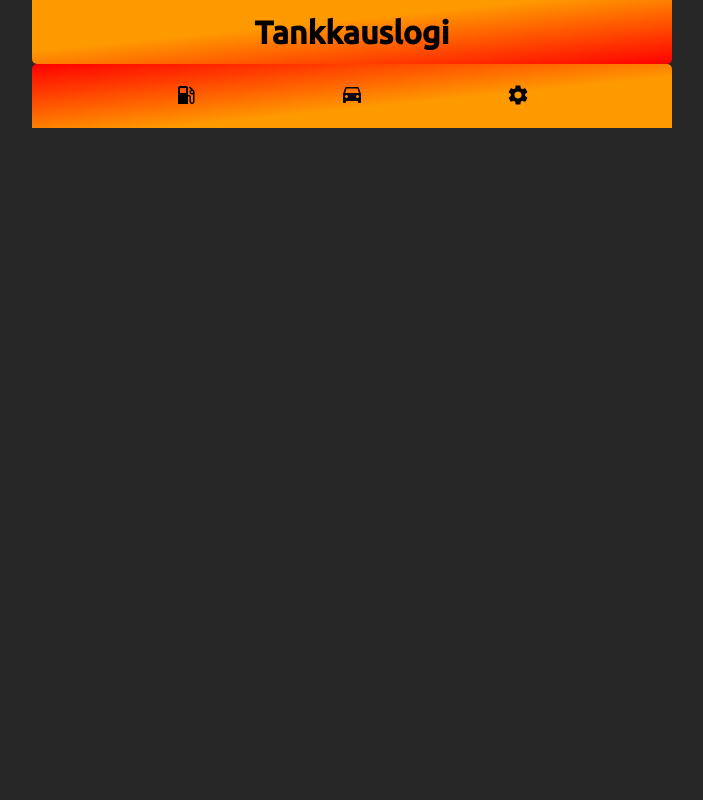
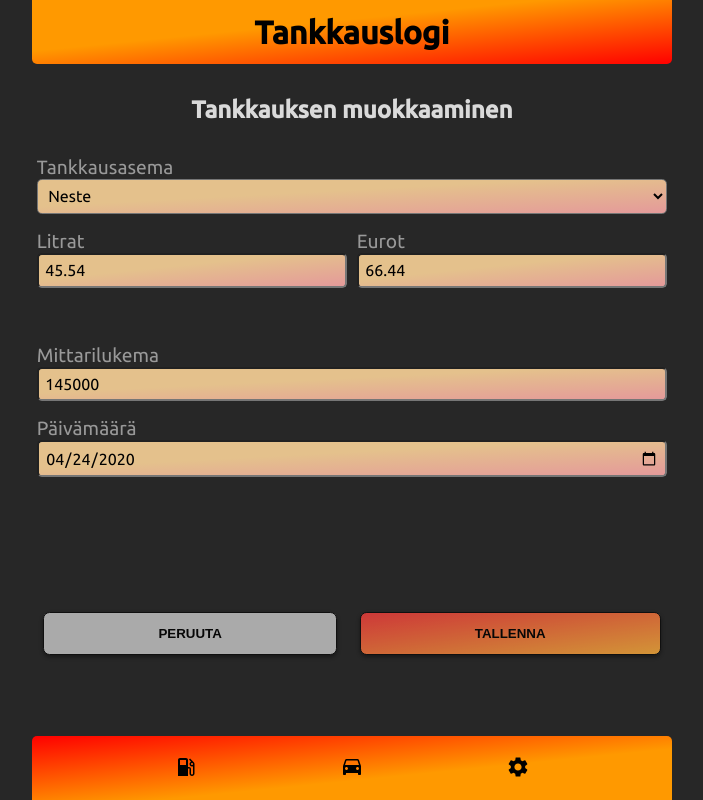
Before and after one commit to toniillokoski/tankkauslogi, a React (Create React App) app: page /edit/1 in a window 1280 px wide. Shown: the whole page, without its empty margins (288-991 px from the left). Built offline with nearby package versions, Linux system fonts and the light colour scheme.

Commit message:
Lisätty tiedon muokkaukseen sivu + toiminallisuus

```diff
--- a/src/App.js
+++ b/src/App.js
@@ -9,6 +9,7 @@ import Tankit from './components/Tankit/Tankit';
 import Ajopäiväkirja from './components/Ajopäiväkirja/Ajopäiväkirja';
 import Settings from './components/Settings/Settings';
 import AddTankki from './components/AddTankki/AddTankki';
+import EditTankki from './components/EditTankki/EditTankki';
 
 class App extends Component {
 
@@ -22,7 +23,12 @@ class App extends Component {
 
 handleFormSubmit(newdata) {
   let storeddata = this.state.data.slice();
-  storeddata.push(newdata);
+  const index = storeddata.findIndex(item => item.id === newdata.id);
+  if (index >= 0) {
+    storeddata[index] = newdata;
+  } else {
+    storeddata.push(newdata);
+  }
   storeddata.sort((a,b) => {
     const aDate = new Date(a.pvm);
     const bDate = new Date(b.pvm);
@@ -43,6 +49,7 @@ render() {
           <Route path="/ajo" component={Ajopäiväkirja} />
           <Route path="/settings" component={Settings} />
           <Route path="/add" render={() => <AddTankki onFormSubmit={this.handleFormSubmit} />} />
+          <Route path="/edit/:id" render={(props) => <EditTankki data={this.state.data} onFormSubmit={this.handleFormSubmit} {...props} />} />
           <Menu />
         </div>
       </Router>
--- /dev/null
+++ b/src/components/EditTankki/EditTankki.css
@@ -0,0 +1,3 @@
+.uusiTankki {
+    padding: 0.5em;
+}
--- /dev/null
+++ b/src/components/EditTankki/EditTankki.js
@@ -0,0 +1,30 @@
+import React from 'react';
+
+import Content from '../Content/Content';
+import './EditTankki.css';
+import TankkiLomake from '../TankkiLomake/TankkiLomake';
+
+function EditTankki(props) {
+
+    const index = props.data.findIndex(item => item.id === props.match.params.id);
+
+    let itemData = props.data[index];
+
+    return (
+      <Content>
+
+      <div className="edittankki">
+
+      <h2>Tankkauksen muokkaaminen</h2>
+
+
+
+      <TankkiLomake onFormSubmit={props.onFormSubmit} data={itemData} />
+
+      </div>
+
+    </Content>
+  );
+}
+
+export default EditTankki;
--- a/src/components/Otsikko/Otsikko.css
+++ b/src/components/Otsikko/Otsikko.css
@@ -8,6 +8,7 @@
     align-items: center;
     border-bottom-left-radius: 5px;
     border-bottom-right-radius: 5px;
+    margin-bottom: 0.5em;
   }
 
   .header h1 {
--- a/src/components/Tankkaus/Tankkaus.css
+++ b/src/components/Tankkaus/Tankkaus.css
@@ -1,10 +1,12 @@
 .tankkaus {
+    /*
     padding-top: 0.7em;
     padding-bottom: 0.7em;
     padding-left: 0.4em;
-    padding-right: 0.4em;
+    */
     border-bottom: 2.5px groove black;
     color: white;
+    display: flex;
   }
 
 .tankkaus__rivi {
@@ -20,5 +22,25 @@
 .tankkaus__litra, .tankkaus__euro,
 .tankkaus__pvm, .tankkaus__km {
     font-size: 95%;
-    color: rgba(255, 255, 255, 0.534);
+    color: rgba(255, 255, 255, 0.911);
 }
+
+.tankkaus > div {
+    flex: 1 1 auto;
+    padding: 1em;
+}
+
+.tankkaus__linkki {
+    max-width: 1em;
+    display: none;
+    justify-content: center;
+    align-items: center;
+    background: radial-gradient(circle, rgba(255, 153, 0, 0.699) 80%, rgba(255, 0, 51, 0.664) 100%);
+    border-radius: 5px;
+    margin-top: 0.2em;
+    margin-bottom: 0.2em;
+}
+
+.tankkaus:hover .tankkaus__linkki {
+    display: flex;
+}
--- a/src/components/Tankkaus/Tankkaus.js
+++ b/src/components/Tankkaus/Tankkaus.js
@@ -1,6 +1,8 @@
 import React from 'react';
 import moment from 'moment';
 import './Tankkaus.css';
+import DoubleArrow from '@material-ui/icons/DoubleArrow';
+import { Link } from 'react-router-dom';
 
 function Tankkaus(props) {
 
@@ -10,6 +12,7 @@ function Tankkaus(props) {
 
     return (
       <div className="tankkaus">
+        <div className="tankkaus__ryhma">
         <div className="tankkaus__rivi">
           <div className="tankkaus__asema">{props.data.asema}</div>
           <div className="tankkaus__litrahinta">{litrahinta.toFixed(3)} €/l</div>
@@ -22,6 +25,10 @@ function Tankkaus(props) {
           <div className="tankkaus__km">{ props.data.kilometrit ? props.data.kilometrit + "km" : ""}</div>
           <div className="tankkaus__euro">{props.data.euro} €</div>
         </div>
+        </div>
+        <div className="tankkaus__linkki">
+          <Link to={"/edit/" + props.data.id}><DoubleArrow htmlColor="#000000"/></Link>
+        </div>
       </div>
     );
   }
--- a/src/components/TankkiLomake/TankkiLomake.js
+++ b/src/components/TankkiLomake/TankkiLomake.js
@@ -8,14 +8,15 @@ class TankkiLomake extends React.Component {
 
     constructor(props) {
         super(props);
+        const data = props.data ? props.data : {
+          asema: "ABC",
+          litra: "",
+          euro: "",
+          kilometrit: "",
+          pvm: ""
+      }
         this.state = {
-            data: {
-                asema: "ABC",
-                litra: "",
-                euro: "",
-                kilometrit: "",
-                pvm: ""
-            }
+            data: data
         };
         this.handleInputChange = this.handleInputChange.bind(this);
         this.handleSubmit = this.handleSubmit.bind(this);
@@ -108,7 +109,7 @@ class TankkiLomake extends React.Component {
             <Button onClick={this.handleCancel}>PERUUTA</Button>
           </div>
           <div>
-            <Button type="submit">LISÄÄ</Button>
+          <Button type="submit" secondary>{this.state.data.id ? "TALLENNA" : "LISÄÄ"}</Button>
           </div>
         </div>
 
--- a/src/components/buttons/buttons.css
+++ b/src/components/buttons/buttons.css
@@ -13,11 +13,13 @@
     justify-content: center;
     align-items: center;
     opacity: 0.8;
+    font-weight: bold;
+    border: 1px solid #0c0c0c;
 }
 
 .button:active {
     box-shadow: rgba(0, 0, 0, 0.5) 0px 2px 5px;
-    background-color: #f78b08;
+    background-color: #7c7b7b;
 }
 
 .button:hover {
@@ -31,16 +33,17 @@
 }
 
 .button--primary:active {
-    background-color: #b86a0cda;
+    background: radial-gradient(circle, rgb(255, 183, 75) 50%, rgb(247, 58, 96) 80%);
 }
 
 .button--secondary {
-    background-color: black;
-    color: #ffffff;
+    background: linear-gradient(to top left, #ffb13c 0%, #f83e3e 100%);
+    color: #000000;
+    font-weight: bold;
 }
 
 .button--secondary:active {
-    background-color: rgba(0, 0, 0, 0.5);
+    background: linear-gradient(to top left, #fa9c0f 0%, #f71111 100%);
 }
 
 .button:disabled {
```
